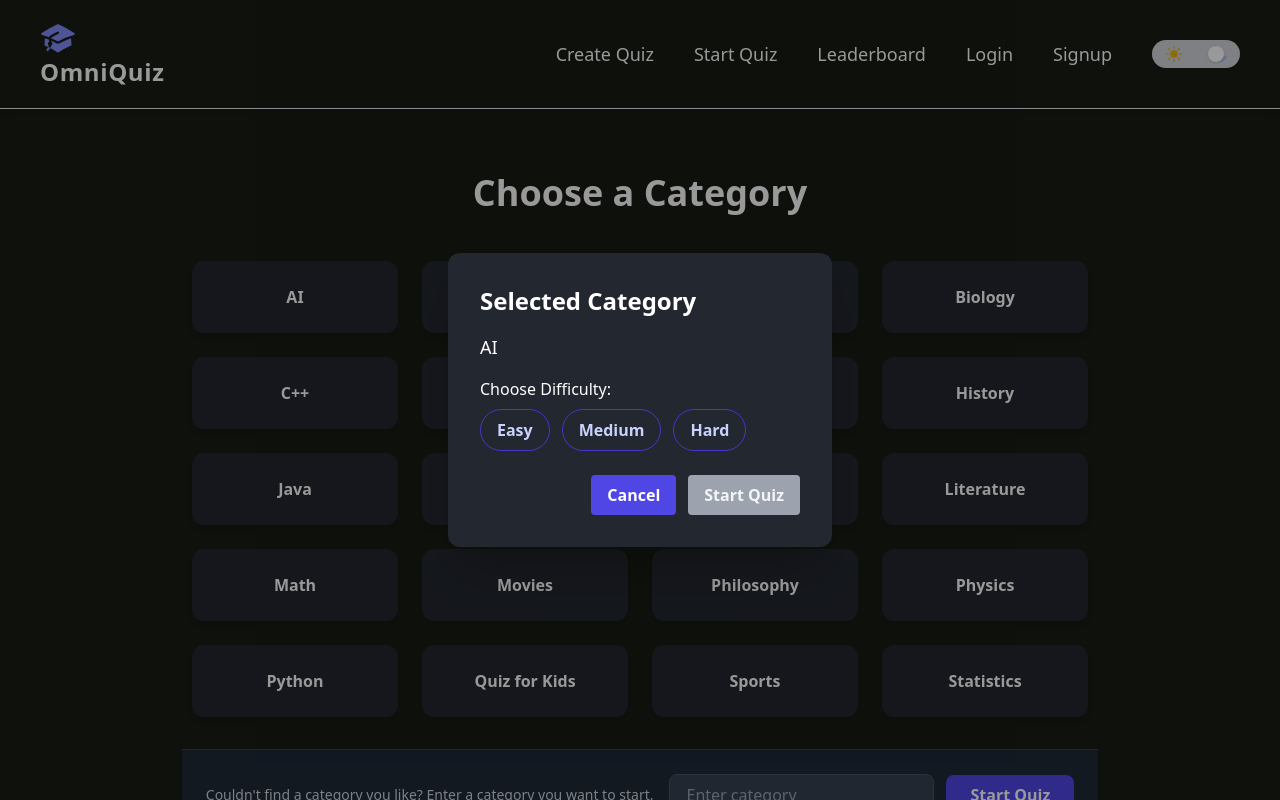
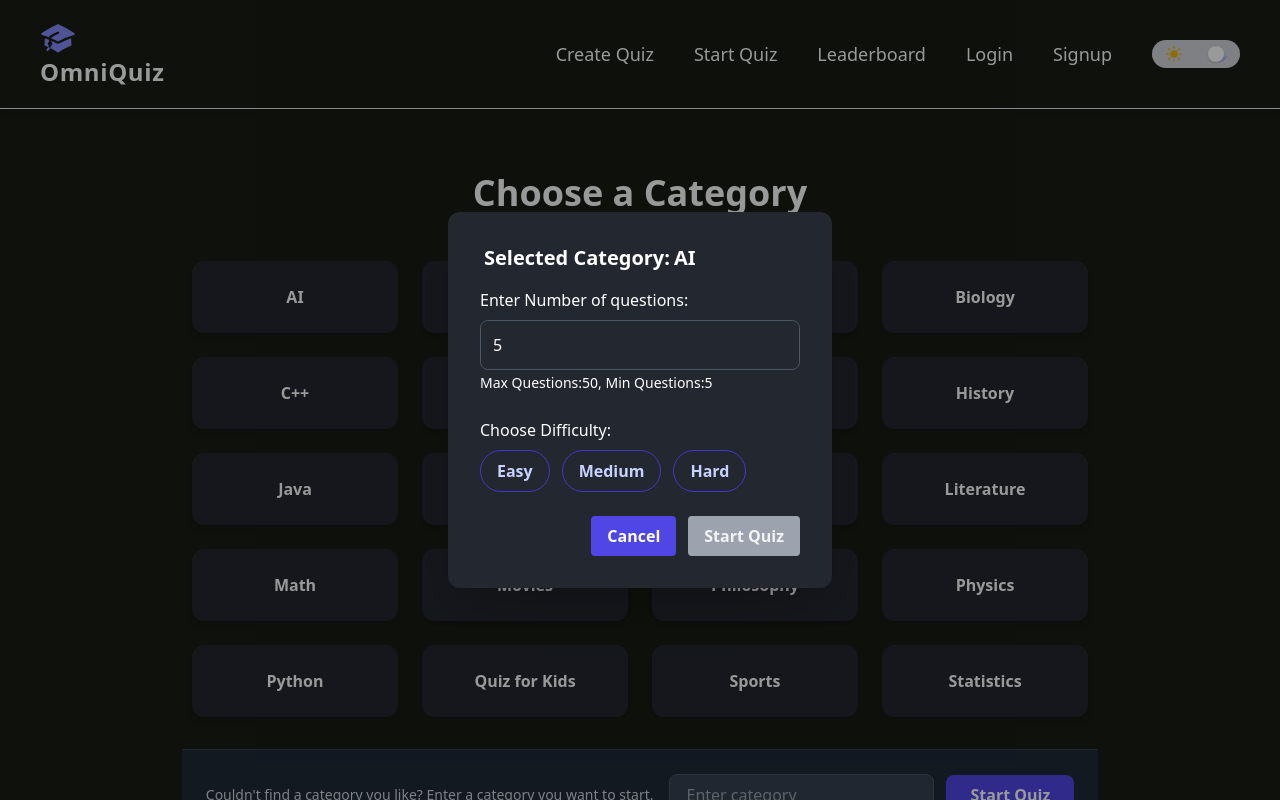
Before and after one commit to Yadati-Viswas/Quiz-App, a React (Create React App) app in the folder frontend-quiz/: page /start-quiz in a window 1280 px wide. Both pictures are taken after a click on the element "AI". Shown: the top 800 px of the page. Built offline with nearby package versions, Linux system fonts and the light colour scheme.

Commit message:
Implemented Number of Questions feature.

```diff
--- a/frontend-quiz/src/apis/allApis.js
+++ b/frontend-quiz/src/apis/allApis.js
@@ -16,9 +16,9 @@ async function apiCall(method, endpoint, data = null, headers = {}) {
 
 }
 
-async function getQuizQuestionsApi(category, difficulty) {
+async function getQuizQuestionsApi(category, difficulty, numberOfQuestions) {
     return apiCall('POST', `/v1-api/quiz/generate-questions`, {
-        prompt: `Generate 5 multiple-choice questions on ${category} with difficulty level ${difficulty}, covering core concepts. Output ONLY in this JSON array format (no extra text): [
+        prompt: `Generate ${numberOfQuestions} multiple-choice questions on ${category} with difficulty level ${difficulty}, covering core concepts. Output ONLY in this JSON array format (no extra text): [
   {
     "title": "Question 1: Topic",
     "question": "The question text?",
--- a/frontend-quiz/src/components/pages/startQuiz.js
+++ b/frontend-quiz/src/components/pages/startQuiz.js
@@ -19,6 +19,7 @@ export default function StartQuizPage() {
   const [showPopup, setShowPopup] = useState(false);
   const [selectedDifficulty, setSelectedDifficulty] = useState("");
   const [loading, setLoading] = useState(false);
+  const [numberOfQuestions, setNumberOfQuestions] = useState(5);
   const Navigate = useNavigate();
 
   const handleCategoryClick = (cat) => {
@@ -39,7 +40,7 @@ export default function StartQuizPage() {
     setShowPopup(false);
     setLoading(true);
     alert(`Starting ${selectedCategory} quiz (${selectedDifficulty})`);
-    const response = await getQuizQuestionsApi(selectedCategory, selectedDifficulty);
+    const response = await getQuizQuestionsApi(selectedCategory, selectedDifficulty, numberOfQuestions);
     setLoading(false);
     console.log("API Response:", response.data);
     Navigate('/quiz-started', { state: { allQuestions: response.data } });
@@ -99,10 +100,19 @@ export default function StartQuizPage() {
               exit={{ y: 40 }}
               className={`rounded-xl p-8 w-full max-w-sm
                 ${darkMode ? "bg-[#23272f] text-white" : "bg-white text-gray-900"}
-                shadow-2xl`}
-            >
-              <h2 className="text-2xl font-bold mb-4">Selected Category</h2>
-              <div className="mb-4 text-lg">{selectedCategory}</div>
+                shadow-2xl`} >
+              <div className="flex items-center">
+                <h2 className="text-xl font-bold px-1 mb-4">Selected Category:</h2>
+                <div className="mb-4 font-bold text-xl">{selectedCategory}</div>
+              </div>
+              <div className="mb-6">
+                <label className="block mb-2 font-medium">Enter Number of questions: </label>
+                <input type="number" min="5" max="50" defaultValue="5" className={`w-full p-3 rounded-lg border
+                  ${darkMode ? "bg-[#23272f] border-gray-600 text-white" : "bg-white border-gray-300 text-gray-900"}
+                  focus:outline-none focus:ring-2 focus:ring-blue-500`} onChange={(e)=>setNumberOfQuestions(e.target.value)}/>
+                <span className={ `${darkMode ? "text-white" : "text-black"} text-sm`}>Max Questions:50, Min Questions:5</span>
+              </div>
+
               <div className="mb-6">
                 <label className="block mb-2 font-medium">Choose Difficulty:</label>
                 <div className="flex space-x-3">
```
